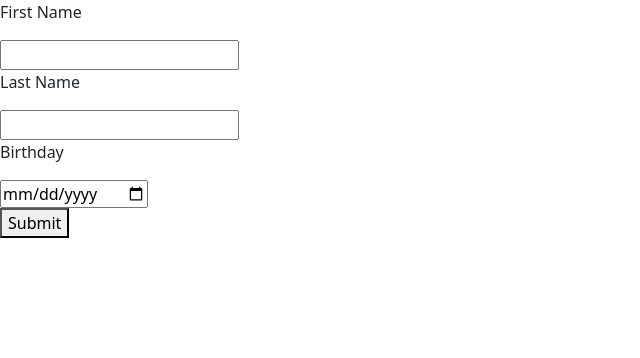
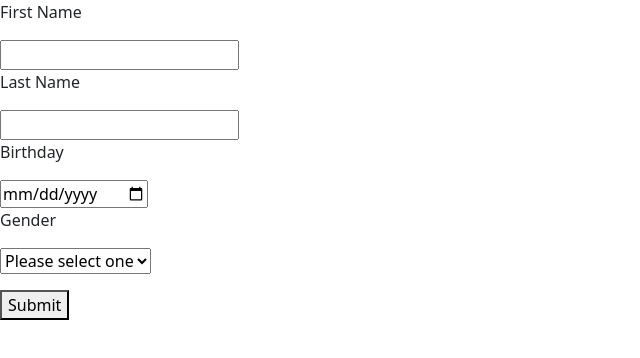
Before and after one commit to Marjorhi/ViteVue-Marjorie, a Vue app: page / in a window 1280 px wide. Shown: the top 358 px of the page, without its empty margins (0-640 px from the left). Built offline with nearby package versions, Linux system fonts and the light colour scheme.

Commit message:
Adding gender

```diff
--- a/src/App.vue
+++ b/src/App.vue
@@ -4,6 +4,7 @@ import { ref } from 'vue';
 const firstName = ref('');
 const lastName = ref('');
 const birthday = ref('');
+const selected = ref(''); // Added selected as a ref variable for gender
 const submittedFirstName = ref('');
 const submittedLastName = ref('');
 const submittedBirthday = ref('');
@@ -28,9 +29,22 @@ const handleSubmit = () => {
     <p>Birthday</p>
     <input type="date" v-model="birthday">
   </div>
+  <div>
+    <p>Gender</p>
+    <select v-model="selected">
+      <option disabled value="">Please select one</option>
+      <option value="female">FEMALE</option>
+      <option value="male">MALE</option>
+      <option value="other">OTHER</option>
+    </select>
+    <p v-if="selected === 'female'"></p>
+    <p v-else-if="selected === 'male'"></p>
+    <p v-else></p>
+  </div>
   <button @click="handleSubmit">Submit</button>
 
-  <!-- Display the submitted names -->
+  <!-- Display the submitted information -->
   <p>{{ submittedFirstName }} {{ submittedLastName }}</p>
   <p>{{ submittedBirthday }}</p>
+  <p>{{ selected }}</p>
 </template>
```
